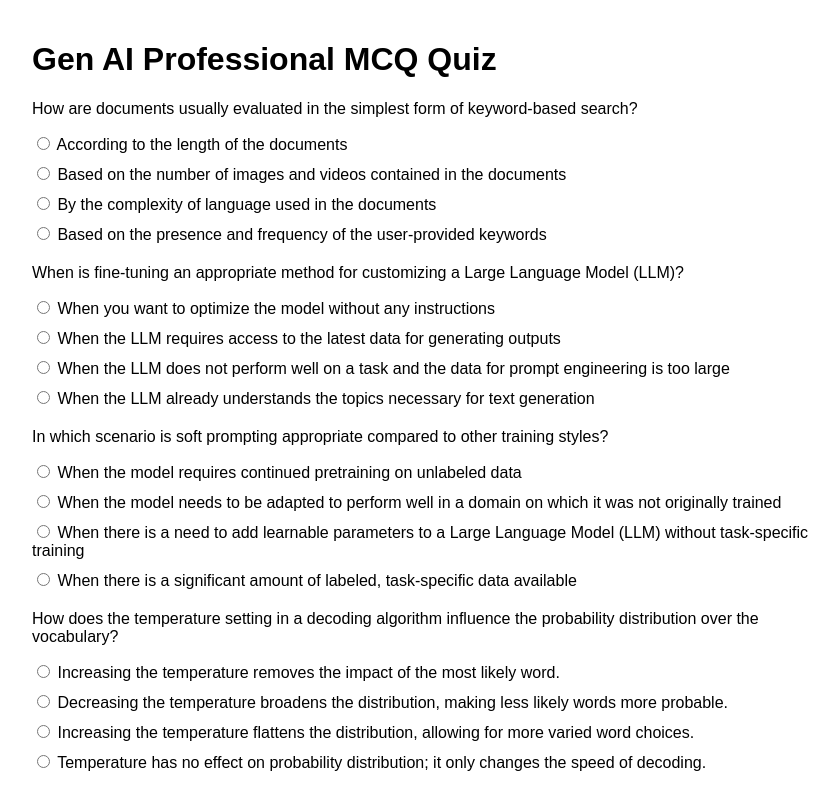
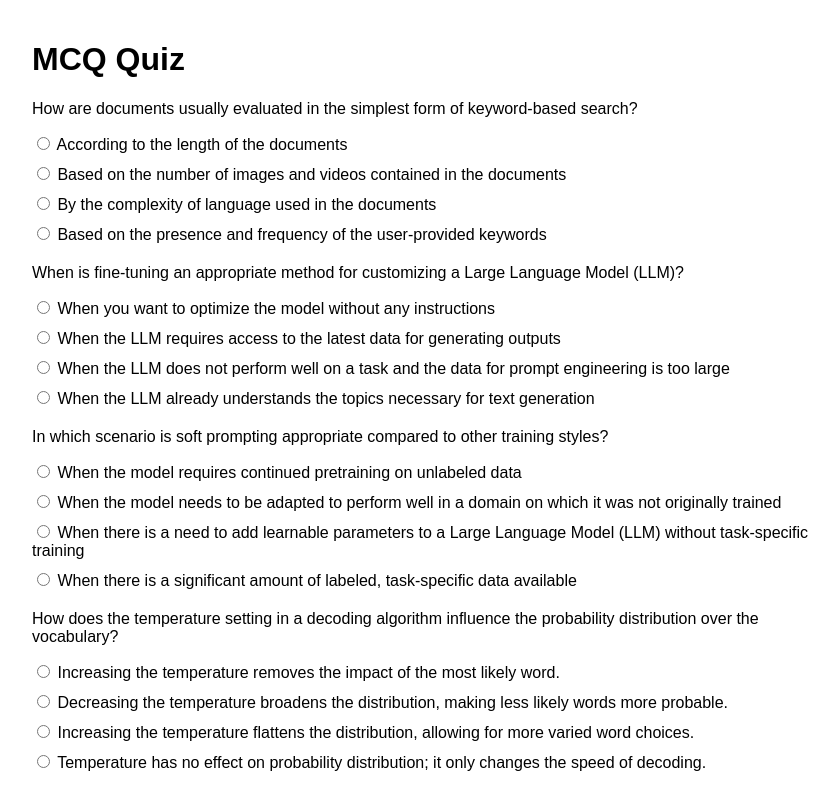
Before and after one commit to Avimgit/Trail-Test, a plain HTML site: page index.html in a window 1280 px wide. Shown: the top 789 px of the page, without its empty margins (208-1047 px from the left). Drawn offline with Linux system fonts and the light colour scheme.

Commit message:
Update index.html

```diff
--- a/index.html
+++ b/index.html
@@ -3,7 +3,7 @@
 <head>
     <meta charset="UTF-8">
     <meta name="viewport" content="width=device-width, initial-scale=1.0">
-    <title>Gen AI Professional MCQ Quiz</title>
+    <title>MCQ Quiz</title>
     <style>
         body {
             font-family: Arial, sans-serif;
@@ -32,7 +32,7 @@
     </style>
 </head>
 <body>
-    <h1>Gen AI Professional MCQ Quiz</h1>
+    <h1> MCQ Quiz</h1>
     <form id="quiz-form">
         <!-- Questions will be inserted here -->
     </form>
```
